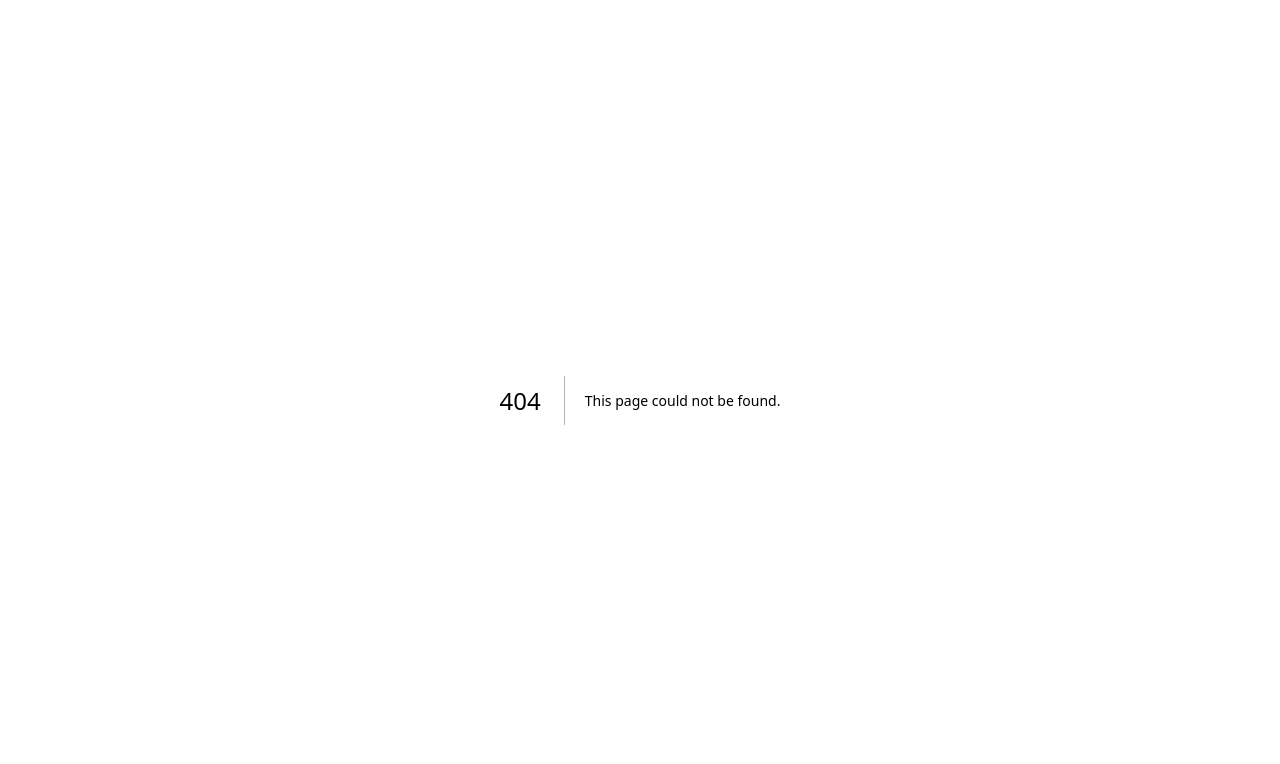
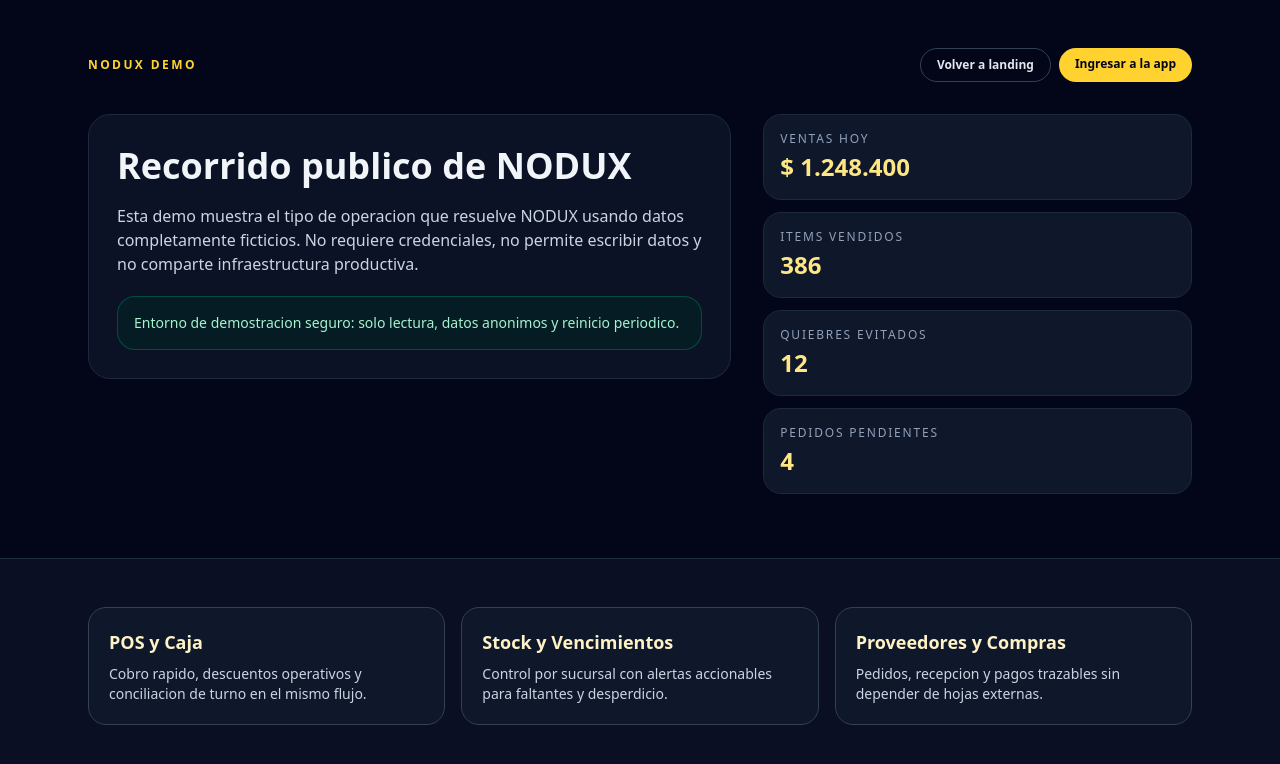
Before and after one commit to jorgenomente/nodux, a Next.js app: page /demo in a window 1280 px wide. Before the commit this address had no page. Shown: the top 764 px of the page. Built offline with nearby package versions, Linux system fonts and the light colour scheme.

Commit message:
feat: add safe public demo mode from landing

```diff
--- /dev/null
+++ b/app/demo/page.tsx
@@ -0,0 +1,122 @@
+import type { Metadata } from 'next';
+import Link from 'next/link';
+
+export const metadata: Metadata = {
+  title: 'Demo NODUX | Recorrido publico',
+  description:
+    'Recorrido publico de NODUX con ejemplos de dashboards, ventas, stock y compras usando datos ficticios.',
+  openGraph: {
+    title: 'Demo NODUX | Recorrido publico',
+    description:
+      'Conoce el flujo operativo de NODUX en un entorno de demostracion seguro y sin datos reales.',
+    url: '/demo',
+    type: 'website',
+  },
+};
+
+const demoStats = [
+  { label: 'Ventas hoy', value: '$ 1.248.400' },
+  { label: 'Items vendidos', value: '386' },
+  { label: 'Quiebres evitados', value: '12' },
+  { label: 'Pedidos pendientes', value: '4' },
+];
+
+const demoModules = [
+  {
+    title: 'POS y Caja',
+    description:
+      'Cobro rapido, descuentos operativos y conciliacion de turno en el mismo flujo.',
+  },
+  {
+    title: 'Stock y Vencimientos',
+    description:
+      'Control por sucursal con alertas accionables para faltantes y desperdicio.',
+  },
+  {
+    title: 'Proveedores y Compras',
+    description:
+      'Pedidos, recepcion y pagos trazables sin depender de hojas externas.',
+  },
+];
+
+export default function PublicDemoPage() {
+  const appLoginHref = 'https://app.nodux.app/login';
+
+  return (
+    <main className="min-h-screen bg-slate-950 text-slate-100">
+      <section className="mx-auto w-full max-w-6xl px-6 pb-16 pt-12">
+        <header className="flex flex-wrap items-center justify-between gap-3">
+          <Link
+            href="/landing"
+            className="text-xs font-semibold tracking-[0.2em] text-amber-300"
+          >
+            NODUX DEMO
+          </Link>
+          <div className="flex flex-wrap gap-2">
+            <Link
+              href="/landing"
+              className="rounded-full border border-slate-700 px-4 py-2 text-xs font-semibold text-slate-200 transition hover:border-slate-500"
+            >
+              Volver a landing
+            </Link>
+            <Link
+              href={appLoginHref}
+              className="rounded-full bg-amber-300 px-4 py-2 text-xs font-semibold text-slate-950 transition hover:bg-amber-200"
+            >
+              Ingresar a la app
+            </Link>
+          </div>
+        </header>
+
+        <div className="mt-8 grid gap-8 md:grid-cols-[1.2fr_0.8fr] md:items-start">
+          <div className="rounded-3xl border border-slate-800 bg-slate-900/70 p-7">
+            <h1 className="text-3xl font-semibold leading-tight md:text-4xl">
+              Recorrido publico de NODUX
+            </h1>
+            <p className="mt-4 max-w-2xl text-sm text-slate-300 md:text-base">
+              Esta demo muestra el tipo de operacion que resuelve NODUX usando
+              datos completamente ficticios. No requiere credenciales, no
+              permite escribir datos y no comparte infraestructura productiva.
+            </p>
+            <div className="mt-5 rounded-2xl border border-emerald-700/50 bg-emerald-950/40 p-4 text-sm text-emerald-200">
+              Entorno de demostracion seguro: solo lectura, datos anonimos y
+              reinicio periodico.
+            </div>
+          </div>
+
+          <div className="grid gap-3">
+            {demoStats.map((stat) => (
+              <article
+                key={stat.label}
+                className="rounded-2xl border border-slate-800 bg-slate-900 p-4"
+              >
+                <p className="text-xs uppercase tracking-[0.15em] text-slate-400">
+                  {stat.label}
+                </p>
+                <p className="mt-1 text-2xl font-semibold text-amber-200">
+                  {stat.value}
+                </p>
+              </article>
+            ))}
+          </div>
+        </div>
+      </section>
+
+      <section className="border-y border-slate-800 bg-slate-900/60">
+        <div className="mx-auto grid w-full max-w-6xl gap-4 px-6 py-12 md:grid-cols-3">
+          {demoModules.map((module) => (
+            <article
+              key={module.title}
+              className="rounded-2xl border border-slate-700 bg-slate-900 p-5"
+            >
+              <h2 className="text-lg font-semibold text-amber-100">
+                {module.title}
+              </h2>
+              <p className="mt-2 text-sm text-slate-300">{module.description}</p>
+            </article>
+          ))}
+        </div>
+      </section>
+    </main>
+  );
+}
--- a/app/landing/page.tsx
+++ b/app/landing/page.tsx
@@ -70,6 +70,12 @@ export default function LandingPage() {
               >
                 Empezar ahora
               </Link>
+              <Link
+                href="/demo"
+                className="rounded-full border border-amber-400 bg-amber-100 px-5 py-3 text-sm font-semibold text-amber-900 transition hover:bg-amber-200"
+              >
+                Ver demo publica
+              </Link>
               <a
                 href="mailto:hola@nodux.app?subject=Quiero%20una%20demo%20de%20NODUX"
                 className="rounded-full border border-slate-300 bg-white px-5 py-3 text-sm font-semibold text-slate-900 transition hover:border-slate-900"
@@ -123,6 +129,12 @@ export default function LandingPage() {
             >
               Ingresar a NODUX
             </Link>
+            <Link
+              href="/demo"
+              className="rounded-full border border-orange-300 px-5 py-3 text-sm font-semibold text-orange-100 transition hover:border-orange-100"
+            >
+              Explorar demo
+            </Link>
             <a
               href="mailto:hola@nodux.app?subject=Demo%20NODUX%20retail"
               className="rounded-full border border-slate-500 px-5 py-3 text-sm font-semibold transition hover:border-slate-300"
--- a/proxy.ts
+++ b/proxy.ts
@@ -3,8 +3,8 @@ import { createServerClient } from '@supabase/ssr';
 
 import type { Database } from '@/types/supabase';
 
-const PUBLIC_PATHS = ['/landing', '/login', '/logout', '/no-access'];
-const MARKETING_PATHS = ['/', '/landing'];
+const PUBLIC_PATHS = ['/landing', '/demo', '/login', '/logout', '/no-access'];
+const MARKETING_PATHS = ['/', '/landing', '/demo'];
 const APP_HOST = 'app.nodux.app';
 const CANONICAL_MARKETING_HOST = 'nodux.app';
 const MARKETING_HOSTS = new Set([CANONICAL_MARKETING_HOST, 'www.nodux.app']);
@@ -112,8 +112,11 @@ export async function proxy(request: NextRequest) {
     }
   }
 
-  if (isAppHost && pathname.startsWith('/landing')) {
-    return redirectToHost(request, 'nodux.app', '/landing');
+  if (
+    isAppHost &&
+    (pathname.startsWith('/landing') || pathname.startsWith('/demo'))
+  ) {
+    return redirectToHost(request, 'nodux.app', pathname);
   }
 
   const response = NextResponse.next({
```
Also changed, not shown: 8 other files (tests, documents, lock files or other folders).
